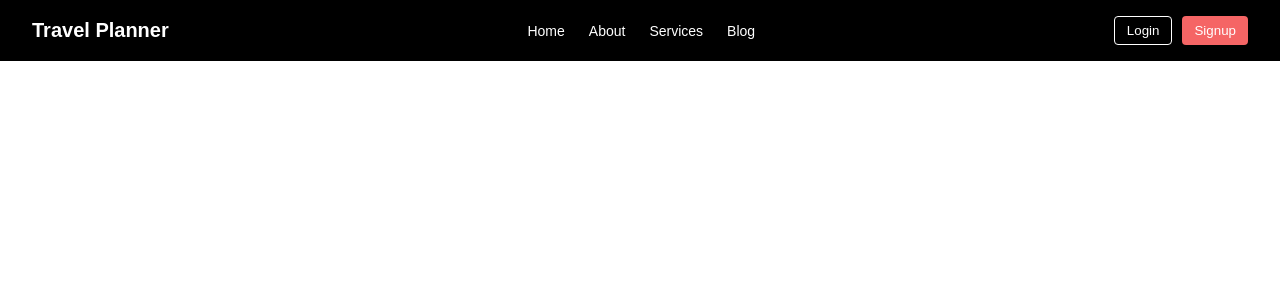
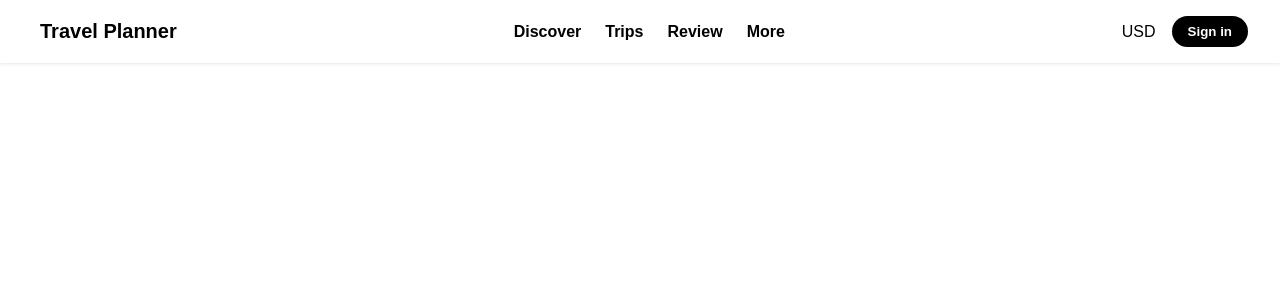
Before and after one commit to OnlineBunker/Travel-Planner, a React (Vite) app: page / in a window 1280 px wide. Shown: the top 300 px of the page. Built offline with nearby package versions, Linux system fonts and the light colour scheme.

Commit message:
Another  Navbar

```diff
--- a/src/App.jsx
+++ b/src/App.jsx
@@ -1,5 +1,5 @@
 import React from "react";
-import NavBar from "./assets/navbar/navbar.jsx";
+import NavBar from "./navbar/navbar.jsx";
 
 function App() {
   return (
--- a/src/assets/navbar/navbar.css
+++ /dev/null
@@ -1,60 +0,0 @@
-.navbar {
-    background-color: #000000;
-    color: white;
-    padding: 16px 32px;
-    display: flex;
-    align-items: center;
-    justify-content: space-between;
-    font-family: sans-serif;
-  }
-
-  .brand {
-    font-size: 20px;
-    font-weight: bold;
-  }
-
-  .nav-links {
-    list-style: none;
-    display: flex;
-    gap: 24px;
-    margin: 0;
-    padding: 0;
-  }
-
-  .nav-links a {
-    color: white;
-    text-decoration: none;
-    font-size: 14px;
-  }
-
-  .nav-links a:hover {
-    opacity: 0.8;
-  }
-
-  .nav-buttons {
-    display: flex;
-    gap: 10px;
-  }
-
-  .login-btn {
-    background-color: transparent;
-    color: white;
-    border: 1px solid white;
-    padding: 6px 12px;
-    border-radius: 4px;
-    cursor: pointer;
-  }
-
-  .signup-btn {
-    background-color: #f56565;
-    color: white;
-    border: none;
-    padding: 6px 12px;
-    border-radius: 4px;
-    cursor: pointer;
-  }
-
-  .login-btn:hover,
-  .signup-btn:hover {
-    opacity: 0.85;
-  }
--- a/src/assets/navbar/navbar.jsx
+++ /dev/null
@@ -1,20 +0,0 @@
-import React from 'react';
-import './navbar.css';
-
-export default function Navbar() {
-    return (
-        <nav className="navbar">
-            <div className="brand">Travel Planner</div>
-            <ul className="nav-links">
-                <li><a href="#">Home</a></li>
-                <li><a href="#">About</a></li>
-                <li><a href="#">Services</a></li>
-                <li><a href="#">Blog</a></li>
-            </ul>
-            <div className="nav-buttons">
-                <button className="login-btn">Login</button>
-                <button className="signup-btn">Signup</button>
-            </div>
-        </nav>
-    )
-}
--- /dev/null
+++ b/src/navbar/navbar.css
@@ -0,0 +1,70 @@
+.navbar {
+  display: flex;
+  justify-content: space-between;
+  align-items: center;
+  padding: 16px 32px;
+  background-color: white;
+  box-shadow: 0 1px 3px rgba(0, 0, 0, 0.1);
+  font-family: Arial, sans-serif;
+}
+
+.navbar-left {
+  display: flex;
+  align-items: center;
+}
+
+.logo-icon {
+  height: 36px;
+  width: 36px;
+  border-radius: 50%;
+  background-color: #00aa6c; /* Tripadvisor green */
+  padding: 6px;
+  object-fit: contain;
+}
+
+.logo-text {
+  font-size: 20px;
+  font-weight: bold;
+  margin-left: 8px;
+}
+
+.navbar-center a {
+  margin: 0 12px;
+  font-weight: 600;
+  text-decoration: none;
+  color: black;
+}
+
+.navbar-center a:hover {
+  text-decoration: underline;
+}
+
+.navbar-right {
+  display: flex;
+  align-items: center;
+}
+
+.globe-icon {
+  width: 18px;
+  height: 18px;
+  margin-right: 8px;
+}
+
+.currency {
+  margin-right: 16px;
+  font-weight: 500;
+}
+
+.signin-btn {
+  background-color: black;
+  color: white;
+  border: none;
+  padding: 8px 16px;
+  font-weight: 600;
+  border-radius: 999px;
+  cursor: pointer;
+}
+
+.signin-btn:hover {
+  background-color: #333;
+}
--- /dev/null
+++ b/src/navbar/navbar.jsx
@@ -0,0 +1,26 @@
+import React from 'react';
+import './navbar.css';
+
+const Navbar = () => {
+    return (
+      <nav className="navbar">
+        <div className="navbar-left">
+          <span className="logo-text">Travel Planner</span>
+        </div>
+
+        <div className="navbar-center">
+          <a href="#">Discover</a>
+          <a href="#">Trips</a>
+          <a href="#">Review</a>
+          <a href="#">More</a>
+        </div>
+
+        <div className="navbar-right">
+          <span className="currency">USD</span>
+          <button className="signin-btn">Sign in</button>
+        </div>
+      </nav>
+    );
+};
+
+export default Navbar;
```
